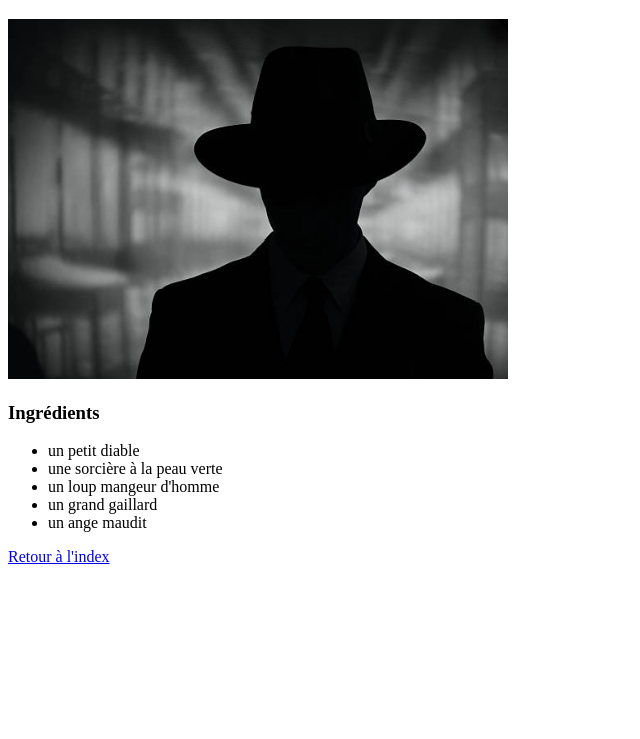
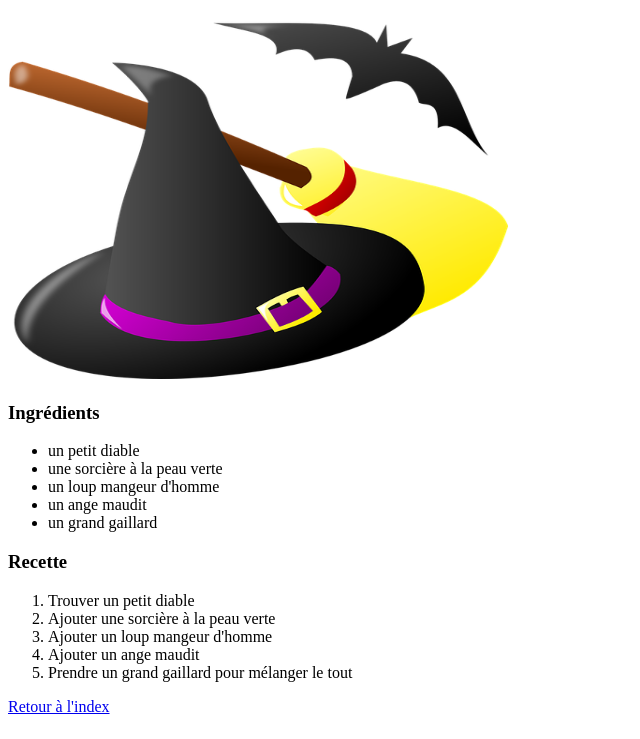
Before and after one commit to palusijf/odin-recipes, a plain HTML site: page recipes/Mechancete.html in a window 1280 px wide. Shown: the part 61-800 px from the top of the page, without its empty margins (0-640 px from the left). Drawn offline with Linux system fonts and the light colour scheme.

Commit message:
Add ordered lists and change Images

```diff
--- a/recipes/Mechancete.html
+++ b/recipes/Mechancete.html
@@ -9,7 +9,7 @@
   <body>
     <h1>Recette de la Méchanceté</h1>
     <img
-      src="../images/Mechanceté.jpeg"
+      src="../images/Sorciere.webp"
       style="width: 500px; height: 360px"
       alt="La méchanceté"
     />
@@ -18,9 +18,17 @@
       <li>un petit diable</li>
       <li>une sorcière à la peau verte</li>
       <li>un loup mangeur d'homme</li>
+      <li>un ange maudit</li>
       <li>un grand gaillard</li>
-      <li>un ange maudit</li>
     </ul>
+    <h3>Recette</h3>
+    <ol>
+        <li>Trouver un petit diable</li>
+        <li>Ajouter une sorcière à la peau verte</li>
+        <li>Ajouter un loup mangeur d'homme</li>
+        <li>Ajouter un ange maudit</li>
+        <li>Prendre un grand gaillard pour mélanger le tout</li>
+    </ol>
     <a href="../index.html">Retour à l'index</a>
   </body>
 </html>
```
Also changed, not shown: recipes/Amour.html (+9 -0 lines), recipes/CakeAuxAraignees.html (+10 -0 lines), images/Sorciere.webp (added).
